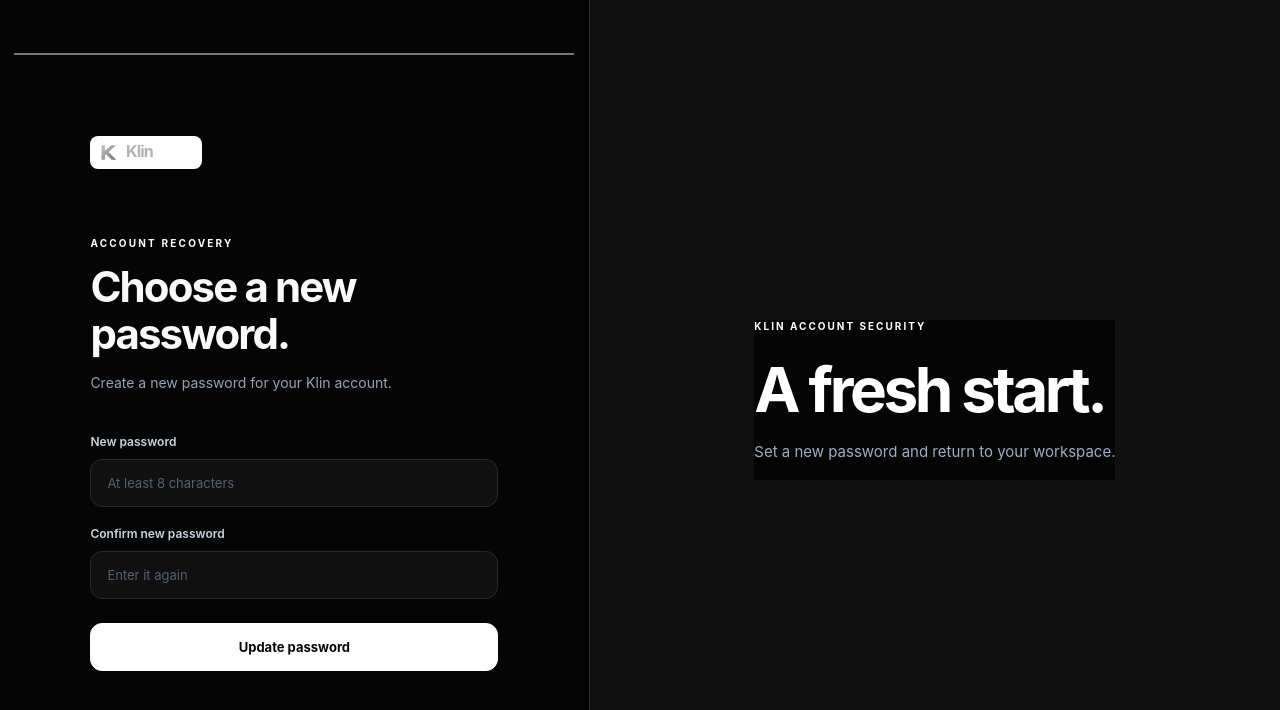
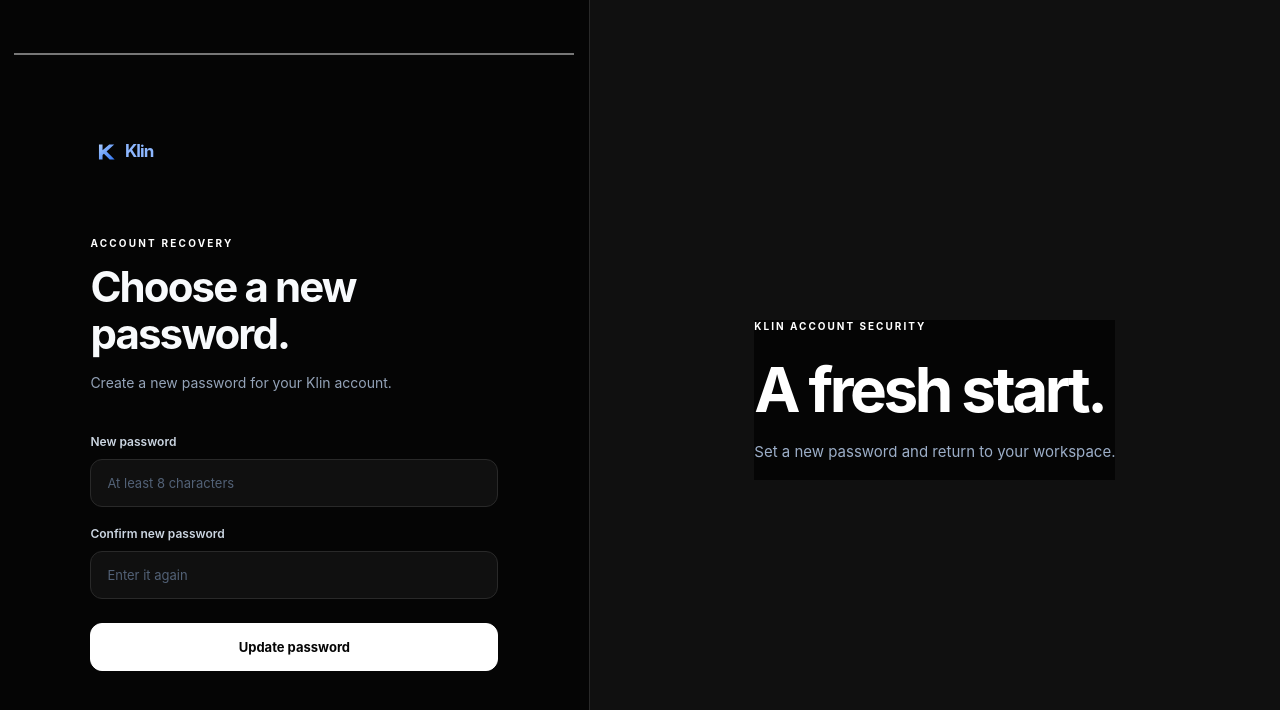
Before and after one commit to skiveens67-stack/klin.Ai, a Next.js app: page /reset-password in a window 1280 px wide. Shown: the top 710 px of the page. Built offline with nearby package versions, Linux system fonts and the light colour scheme.

Commit message:
Keep Klin logo consistent across authentication and workspace

```diff
--- a/app/globals.css
+++ b/app/globals.css
@@ -1983,3 +1983,18 @@ body {
 .klin-create-menu-panel a small{color:#9ca3af;font-size:11px;line-height:1.4}
 .klin-create-menu-panel a:hover small{color:#cbd5e1}
 @media(max-width:900px){.klin-create-menu-panel{left:0;right:auto}}
+
+
+/* Keep one identical Klin logo treatment before and after authentication. */
+.auth-brand img,
+.klin-sidebar-brand img {
+  display: block !important;
+  width: 112px !important;
+  max-width: 100% !important;
+  height: auto !important;
+  padding: 0 !important;
+  border: 0 !important;
+  border-radius: 0 !important;
+  background: transparent !important;
+  filter: none !important;
+}
```
